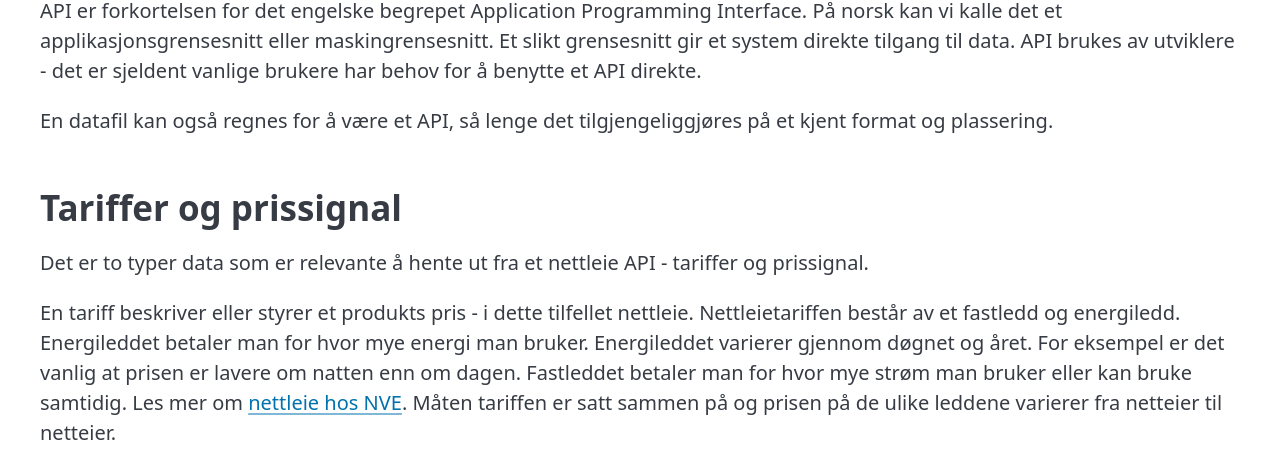
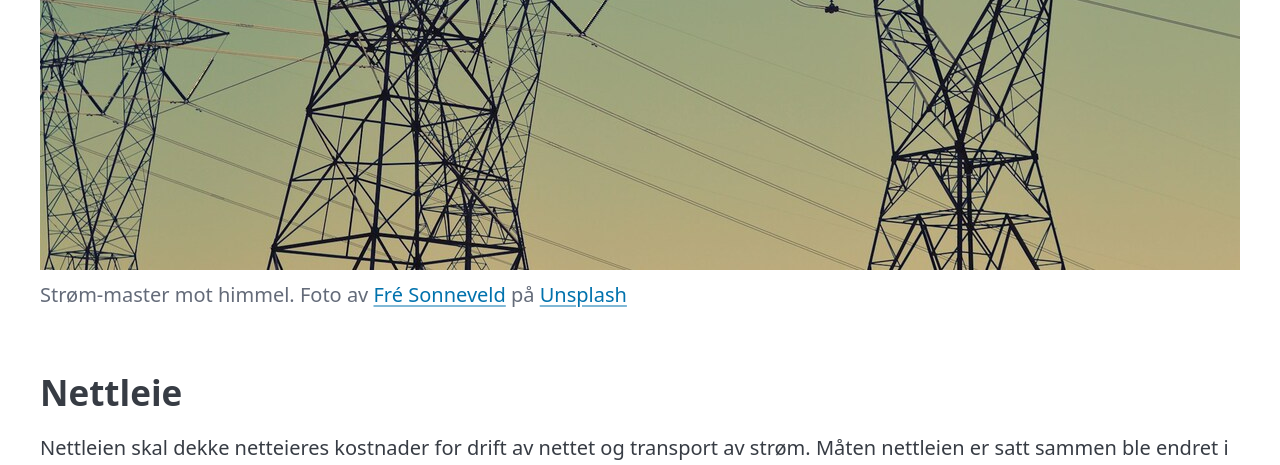
Before and after one commit to kraftsystemet/kraftsystemet.github.io, a plain HTML site: page artikler/nettleie-api-oversikt.html in a window 1280 px wide. Shown: the part 697-1162 px from the top of the page. Drawn offline with nearby package versions, Linux system fonts and the light colour scheme.

Commit message:
bilde på nettleie-oversikt

```diff
--- a/artikler/nettleie-api-oversikt.html
+++ b/artikler/nettleie-api-oversikt.html
@@ -7,6 +7,7 @@
       name="description"
       content="En oversikt over alle nettleie API i Norge. Både åpne, lukkede og kommersielle APIer for nettleie."
     />
+    <meta property="og:image" content="../images/nettleie-api-splash-og.jpg" />
     <!-- https://picocss.com/docs/classless#usage -->
     <link
       rel="stylesheet"
@@ -47,6 +48,22 @@
           Denne siden gir en oversikt over hvilke API for nettleie som
           eksisterer i Norge i dag. I bunnen av siden finner du også en
           sammenligning av APIene. Men først - noen definisjoner.
+        </p>
+        <p>
+          <figure>
+            <img
+              src="../images/nettleie-api-splash-og.jpg"
+              alt="Monstermaster mot himmel for å illustrere nettleie API"
+            />
+            <figcaption>
+              Strøm-master mot himmel. Foto av
+              <a href="https://unsplash.com/@fresonneveld">Fré Sonneveld</a> på
+              <a
+                href="https://unsplash.com/photos/black-transmission-towers-under-green-sky-q6n8nIrDQHE"
+                >Unsplash</a
+              >
+            </figcaption>
+          </figure>
         </p>
         <h2>Nettleie</h2>
         <p>
@@ -155,12 +172,15 @@
           <a href="https://nettleie.io/">https://api.nettleie.io</a>
         </p>
         <p>
-          Levert av Spotbot. Tilbyr nettleie for alle netteiere i Norge på et REST API.
+          Levert av Spotbot. Tilbyr nettleie for alle netteiere i Norge på et
+          REST API.
         </p>
         <h3 id="nve-nettleietariffer">NVE Nettleietariffer</h3>
         <p>
           <strong>URL</strong>:
-          <a href="https://nettleietariffer.dataplattform.nve.no/docs">https://nettleietariffer.dataplattform.nve.no/docs</a>
+          <a href="https://nettleietariffer.dataplattform.nve.no/docs"
+            >https://nettleietariffer.dataplattform.nve.no/docs</a
+          >
         </p>
         <p>
           Alle netteiere må rapportere sin nettleie til NVE. NVE
```
Also changed, not shown: images/nettleie-api-splash-og.jpg (added), 1 other file.
